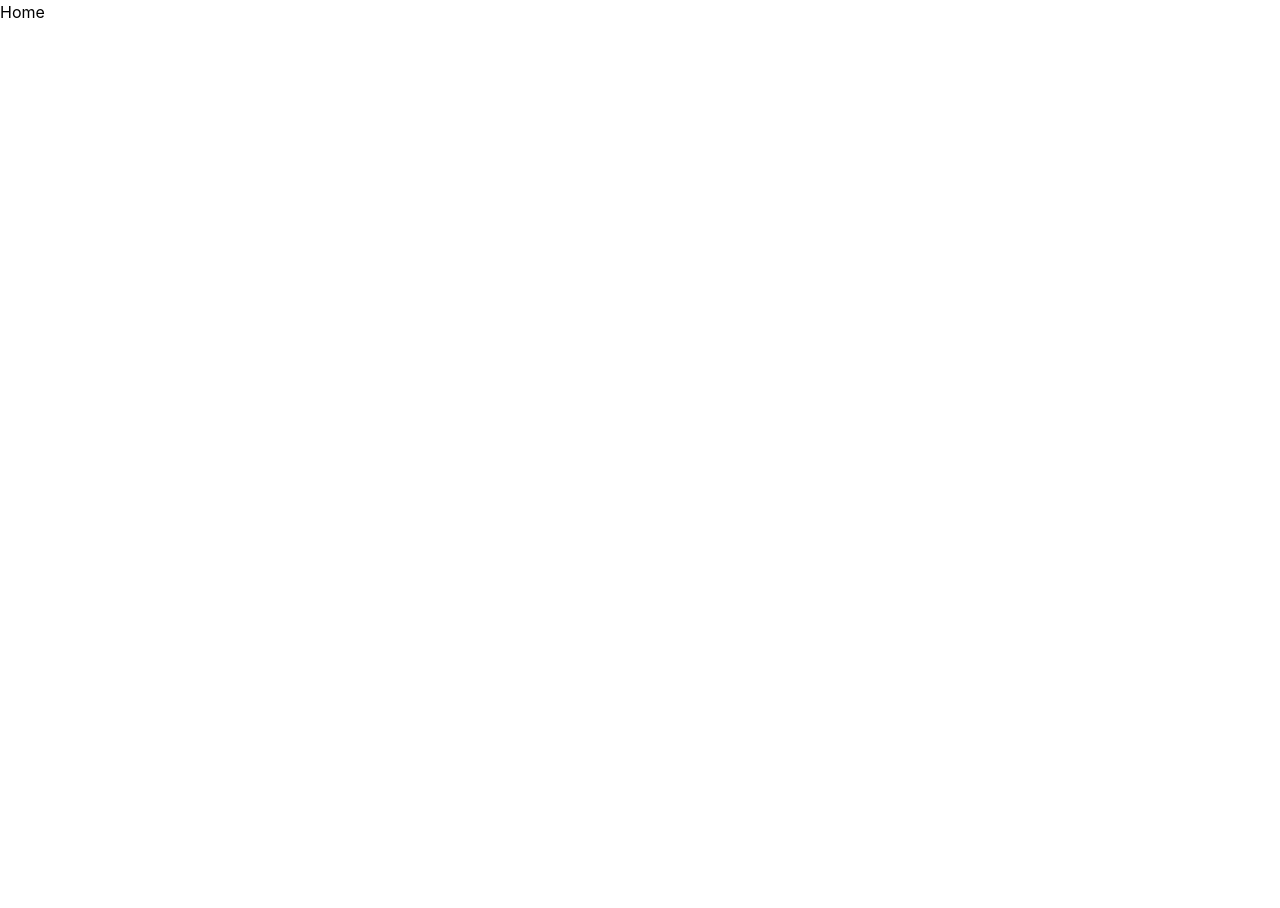
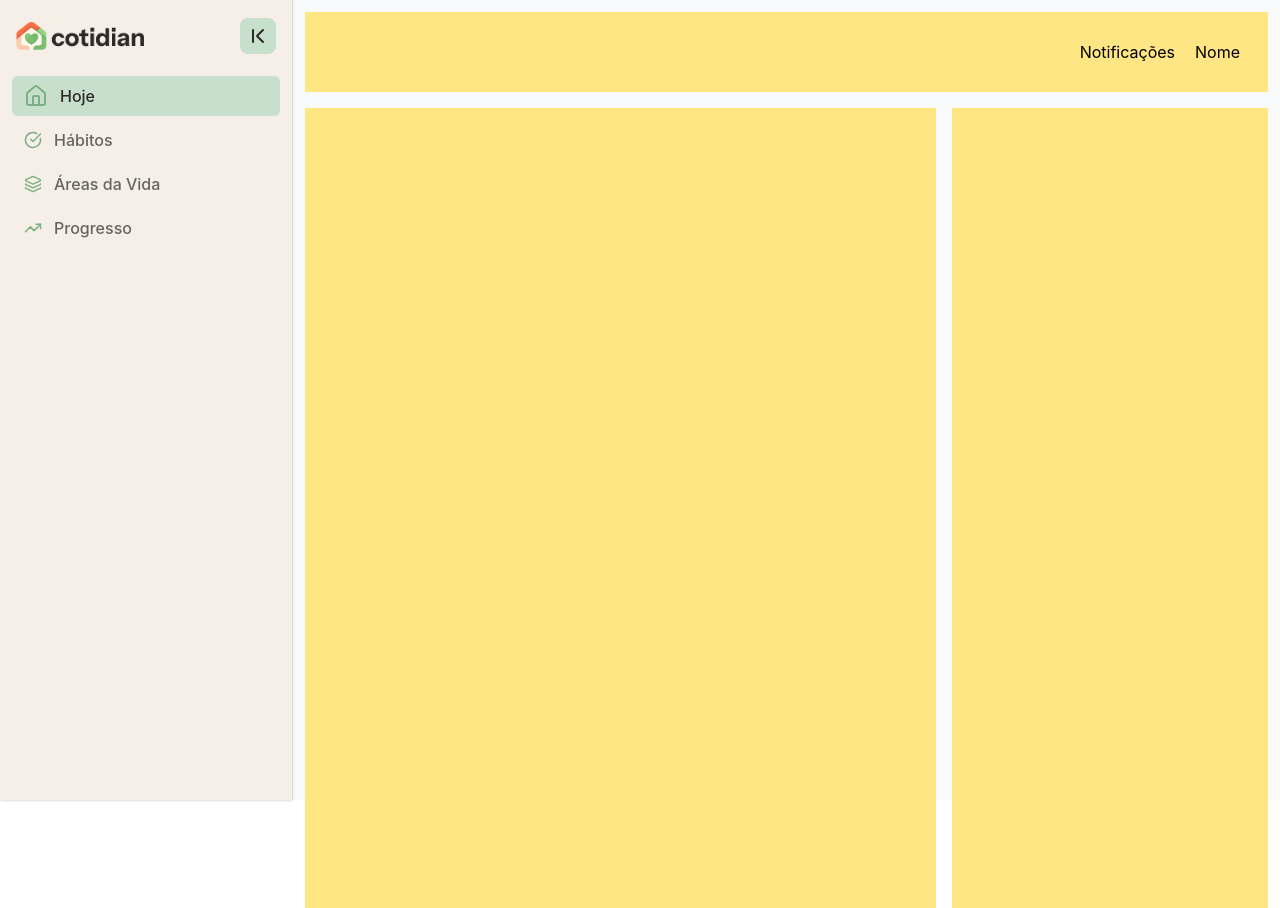
Before and after one commit to Max-Leal/cotidian, a React (Vite) app in the folder frontend/: page / in a window 1280 px wide. Before the commit the page ends 800 px from the top, so only its background shows below. Built offline with nearby package versions, Linux system fonts and the light colour scheme.

Commit message:
feat: implement HomePage component with sidebar layout

```diff
--- a/frontend/src/App.tsx
+++ b/frontend/src/App.tsx
@@ -1,5 +1,5 @@
 import { BrowserRouter, Route, Routes } from "react-router-dom";
-import Home from "./pages/Home";
+import HomePage from "./pages/Home";
 import Register from "./pages/auth/Register";
 import Login from "./pages/auth/Login";
 import ForgotPassword from "./pages/auth/ForgotPassword";
@@ -9,7 +9,7 @@ function App() {
   return (
     <BrowserRouter>
       <Routes>
-        <Route path="/" element={<Home />}></Route>
+        <Route path="/" element={<HomePage />}></Route>
         <Route path="/register" element={<Register />}></Route>
         <Route path="/login" element={<Login />}></Route>
         <Route path="/forgot-password" element={<ForgotPassword />}></Route>
--- /dev/null
+++ b/frontend/src/components/layout/Sidebar.tsx
@@ -0,0 +1,98 @@
+import { ChevronFirst, ChevronLast } from "lucide-react";
+import logo from "../../assets/logo.png";
+import { createContext, useContext, useState, type ReactNode } from "react";
+
+type SidebarContextValue = {
+  expanded: boolean;
+};
+
+type SidebarProps = {
+  children: ReactNode;
+};
+
+type SidebarItemProps = {
+  icon: ReactNode;
+  text: string;
+  active?: boolean;
+  alert?: boolean;
+};
+
+const SidebarContext = createContext<SidebarContextValue | null>(null);
+
+const Sidebar = ({ children }: SidebarProps) => {
+  const [expanded, setExpanded] = useState(true);
+
+  return (
+    <aside className="h-screen bg-background border-r border-text/10 shadow-sm">
+      <nav className="h-full flex flex-col">
+        <div
+          className={`p-4 pb-4 flex items-center ${expanded ? "justify-between gap-3" : "justify-center"}`}
+        >
+          <img
+            src={logo}
+            alt="Logo do Cotidian"
+            className={`overflow-hidden transition-all ${expanded ? "w-32" : "w-0"} h-10 object-contain`}
+          />
+          <button
+            onClick={() => setExpanded((curr) => !curr)}
+            className="flex items-center justify-center p-1.5 rounded-lg bg-light hover:bg-bg cursor-pointer"
+          >
+            {expanded ? (
+              <ChevronFirst className="text-text" />
+            ) : (
+              <ChevronLast className="text-text" />
+            )}
+          </button>
+        </div>
+
+        <SidebarContext.Provider value={{ expanded }}>
+          <ul className="flex-1 px-3">{children}</ul>
+        </SidebarContext.Provider>
+      </nav>
+    </aside>
+  );
+};
+
+export default Sidebar;
+
+export function SidebarItem({
+  icon,
+  text,
+  active = false,
+  alert = false,
+}: SidebarItemProps) {
+  const context = useContext(SidebarContext);
+
+  if (!context) {
+    throw new Error("SidebarItem must be used inside Sidebar");
+  }
+
+  const { expanded } = context;
+
+  return (
+    <li
+      className={`
+        relative flex items-center py-2 px-3 my-1
+        font-medium rounded-md cursor-pointer
+        transition-colors
+        ${
+          active
+            ? "bg-light text-text"
+            : "text-text/70 hover:bg-bg hover:text-text"
+        }
+    `}
+    >
+      <span className="text-support">{icon}</span>
+      <span
+        className={`overflow-hidden whitespace-nowrap transition-all ${expanded ? "md:w-52 ml-3" : "w-0"}`}
+      >
+        {text}
+      </span>
+      {alert && (
+        <div
+          className={`absolute right-2 w-2 h-2 rounded bg-primary ${expanded ? "" : "top-2"}`}
+        />
+      )}
+    </li>
+  );
+}
--- a/frontend/src/pages/Home/index.tsx
+++ b/frontend/src/pages/Home/index.tsx
@@ -1,9 +1,32 @@
-const Home = () => {
+import { CheckCircle, Home, Layers, TrendingUp } from "lucide-react";
+import Sidebar, { SidebarItem } from "../../components/layout/Sidebar";
+
+const HomePage = () => {
   return (
-    <>
-      <h1>Home</h1>
-    </>
+    <div className="h-screen flex bg-slate-50">
+      <Sidebar>
+        <SidebarItem icon={<Home />} text="Hoje" active />
+        <SidebarItem icon={<CheckCircle size={18} />} text="Hábitos" />
+        <SidebarItem icon={<Layers size={18} />} text="Áreas da Vida" />
+        <SidebarItem icon={<TrendingUp size={18} />} text="Progresso" />
+      </Sidebar>
+      <main className="flex-1 h-full p-3">
+        <div className="flex gap-5 justify-end bg-amber-200 p-7">
+          <div>
+            <p>Notificações</p>
+          </div>
+          <div>
+            <p>Nome</p>
+          </div>
+        </div>
+
+        <div className="flex gap-4 my-4">
+          <div className="flex-2 min-h-screen bg-amber-200"></div>
+          <div className="flex-1 min-h-screen bg-amber-200"></div>
+        </div>
+      </main>
+    </div>
   );
 };
 
-export default Home;
+export default HomePage;
```
Also changed, not shown: 1 other file (tests, documents, lock files or other folders).
